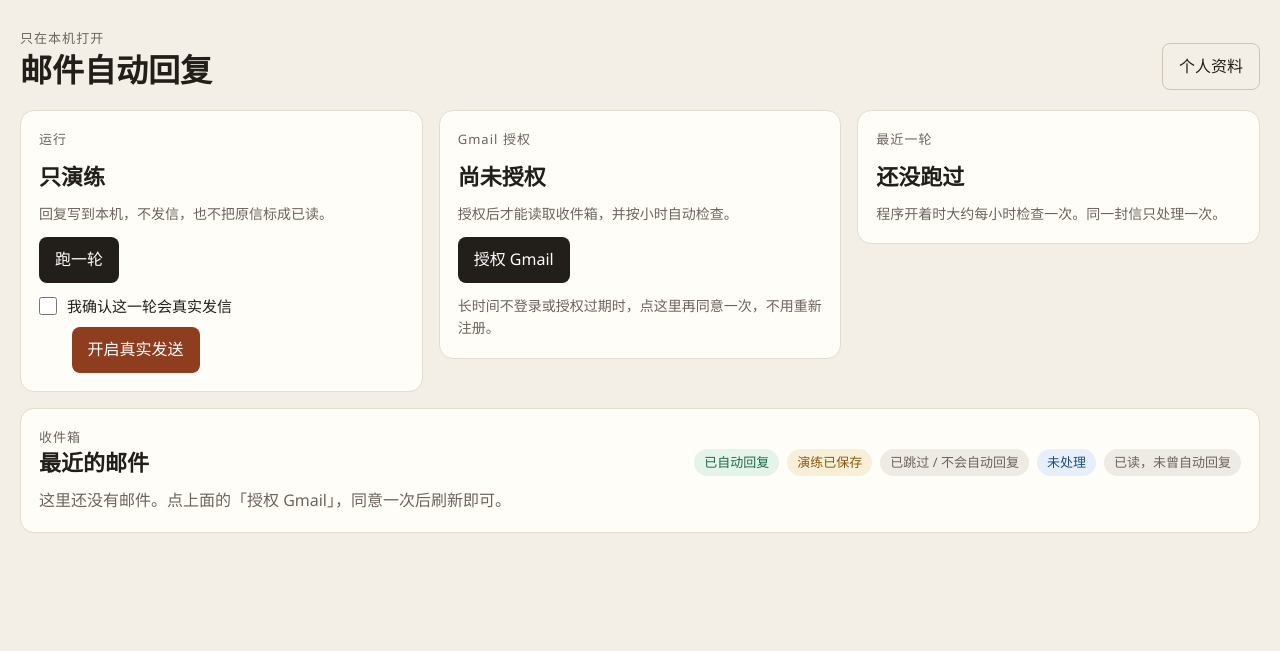
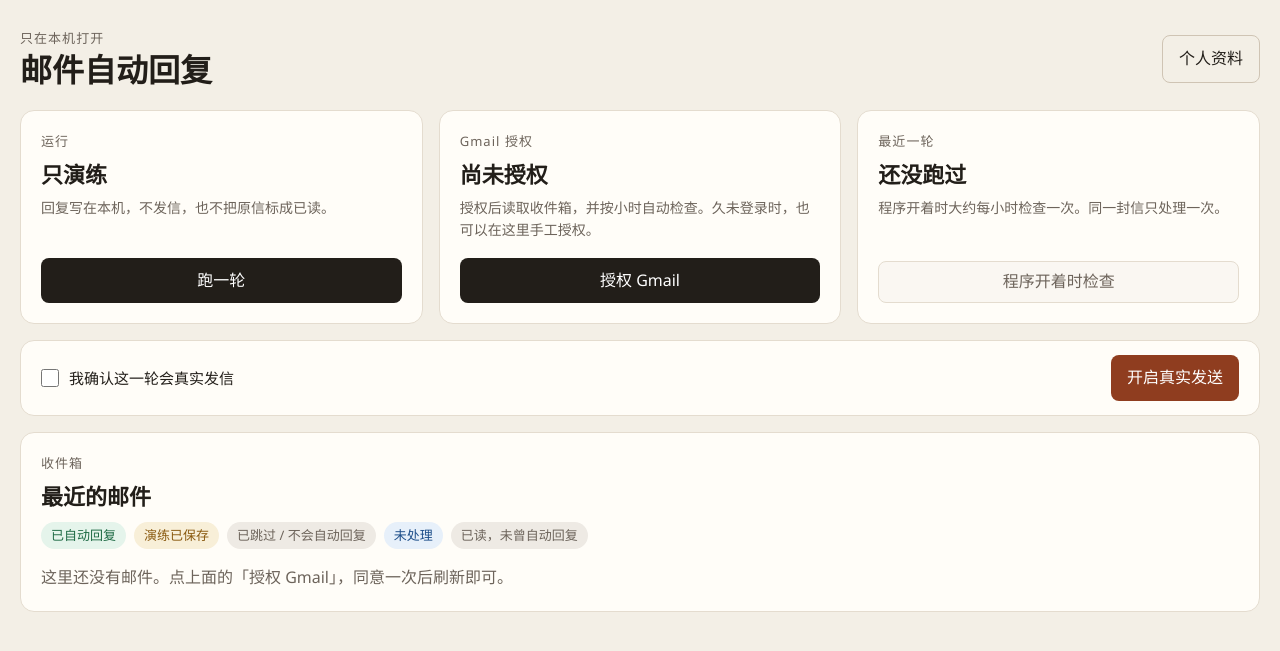
Before and after one commit to agent-room-alkl/autogmail, a Flask app: page / in a window 1280 px wide. Shown: the top 651 px of the page. Run offline with Flask 3, Linux system fonts and the light colour scheme.

Commit message:
Align the dashboard cards and keep their actions on one line.
Co-authored-by: Cursor <cursoragent@cursor.com>

```diff
--- a/static/style.css
+++ b/static/style.css
@@ -39,7 +39,7 @@ a { color: var(--accent); }
   display: flex;
   justify-content: space-between;
   gap: 20px;
-  align-items: flex-end;
+  align-items: center;
   margin-bottom: 20px;
 }
 
@@ -70,22 +70,43 @@ a { color: var(--accent); }
   grid-template-columns: repeat(3, minmax(0, 1fr));
   gap: 16px;
   margin-bottom: 16px;
-  align-items: start;
+  align-items: stretch;
 }
 
-.module { padding: 18px; display: flex; flex-direction: column; gap: 12px; min-width: 0; }
-.module-actions { display: flex; flex-direction: column; align-items: flex-start; gap: 12px; }
-.module-actions form, .confirm-form { display: flex; gap: 10px; align-items: center; }
-.confirm-form { flex-direction: column; align-items: flex-start; }
+.module { padding: 20px; display: flex; flex-direction: column; gap: 16px; min-width: 0; }
+.module-body { display: flex; flex-direction: column; gap: 8px; flex: 1; }
+.module-body .hint { min-height: 3.2em; }
+.module-actions { display: flex; flex-direction: column; gap: 10px; margin-top: auto; }
+.status-line {
+  margin: 0;
+  min-height: 42px;
+  display: flex;
+  align-items: center;
+  justify-content: center;
+  border: 1px solid var(--line);
+  border-radius: 8px;
+  color: var(--muted);
+  background: #faf7f2;
+}
+.live-bar {
+  display: flex;
+  align-items: center;
+  justify-content: space-between;
+  gap: 16px;
+  margin: 0 0 16px;
+  padding: 14px 20px;
+  background: var(--card);
+  border: 1px solid var(--line);
+  border-radius: 14px;
+}
+.module-actions form,
+.module-actions .confirm-form { display: flex; flex-direction: column; align-items: stretch; gap: 10px; width: 100%; }
+.module-actions button,
+.module-actions .button { width: 100%; min-height: 42px; text-align: center; white-space: nowrap; }
 
 .lines { margin: 0; padding-left: 18px; max-height: 9.5rem; overflow: auto; }
 
-.inbox-head {
-  display: flex;
-  justify-content: space-between;
-  gap: 16px;
-  align-items: flex-end;
-}
+.inbox-head { display: flex; flex-direction: column; align-items: flex-start; gap: 8px; }
 
 button, .button {
   appearance: none;
@@ -122,9 +143,9 @@ button:disabled { opacity: 0.6; cursor: wait; }
   flex-wrap: wrap;
   gap: 8px;
   padding: 0;
-  margin: 0;
+  margin: 4px 0 0;
   list-style: none;
-  justify-content: flex-end;
+  justify-content: flex-start;
 }
 
 .tag {
@@ -206,12 +227,11 @@ input, textarea {
 }
 
 textarea { resize: vertical; }
-.check input { width: 18px; height: 18px; margin: 0; flex: none; }
+.check input { width: 18px; height: 18px; margin: 0; flex: none; padding: 0; }
 
 @media (max-width: 980px) {
-  .modules, .auth-shell, .inbox-head { grid-template-columns: 1fr; display: grid; }
-  .inbox-head { display: flex; flex-direction: column; align-items: flex-start; }
-  .legend { justify-content: flex-start; }
+  .modules, .auth-shell { grid-template-columns: 1fr; }
+  .live-bar { align-items: stretch; flex-direction: column; }
 }
 
 @media (max-width: 640px) {
--- a/templates/index.html
+++ b/templates/index.html
@@ -31,54 +31,45 @@
 
 <div class="modules">
   <section class="module">
+    <div class="module-body">
       <p class="kicker">运行</p>
       {% if live %}
       <h2>真实发送</h2>
       <p class="hint">新的未读信会按个人资料回复，并标成已读。</p>
       {% else %}
       <h2>只演练</h2>
-    <p class="hint">{% if hosted %}不会真正发信。连接并授权 Gmail 之后，这里才会出现邮件。{% else %}回复写到本机，不发信，也不把原信标成已读。{% endif %}</p>
+      <p class="hint">{% if hosted %}现在不会发信。授权 Gmail 之后，下面才会出现邮件。{% else %}回复写在本机，不发信，也不把原信标成已读。{% endif %}</p>
       {% endif %}
+    </div>
     <div class="module-actions">
       <form method="post" action="{{ url_for('run_now') }}" {% if live %}data-confirm="当前是真实发送。这一轮会真正回复还没处理过的未读信，并把原信标成已读。"{% endif %}>
         <button type="submit">跑一轮</button>
       </form>
-      {% if live %}
-      <form method="post" action="{{ url_for('toggle') }}" data-confirm="将关闭真实发送。这一轮只把回复写在本机，不会发信。">
-        <button class="quiet" type="submit">关闭真实发送</button>
-      </form>
-      {% else %}
-      <form class="confirm-form" method="post" action="{{ url_for('toggle') }}" data-confirm="确定开启真实发送？这一轮会回复还没处理过的未读信，并把原信标成已读。已经处理过的信不会再发。">
-        <label class="check">
-          <input type="checkbox" name="confirm" value="1" required>
-          <span>我确认这一轮会真实发信</span>
-        </label>
-        <button class="danger" type="submit">开启真实发送</button>
-      </form>
-      {% endif %}
     </div>
   </section>
 
   <section class="module">
+    <div class="module-body">
       <p class="kicker">Gmail 授权</p>
       {% if account or gmail_email %}
       <h2>已授权</h2>
       <p class="account">{{ account or gmail_email }}</p>
-    {% if gmail_when %}<p class="hint">上次授权 {{ gmail_when }}</p>{% endif %}
+      <p class="hint">{% if gmail_when %}上次授权 {{ gmail_when }}。{% endif %}久未登录或授权过期时，点下面重新同意。</p>
       {% else %}
       <h2>尚未授权</h2>
-    <p class="hint">授权后才能读取收件箱，并按小时自动检查。</p>
+      <p class="hint">授权后读取收件箱，并按小时自动检查。久未登录时，也可以在这里手工授权。</p>
       {% endif %}
       {% if gmail_stale %}
       <p class="banner warn">已经较长时间没有授权。如果登不上，或一直看不到邮件，请手工重新授权。</p>
       {% endif %}
+    </div>
     <div class="module-actions">
       <a class="button" href="{{ url_for('oauth_start') }}">{% if account or gmail_email %}重新授权{% else %}授权 Gmail{% endif %}</a>
-      <p class="hint">长时间不登录或授权过期时，点这里再同意一次，不用重新注册。</p>
     </div>
   </section>
 
   <section class="module">
+    <div class="module-body">
       <p class="kicker">最近一轮</p>
       {% if last_run and last_run.summary %}
       <h2>已有记录</h2>
@@ -95,17 +86,34 @@
       {% endif %}
       {% else %}
       <h2>还没跑过</h2>
-    <p class="hint">{% if hosted %}大约每小时自动检查一次。也可以在左边立刻跑一轮。{% else %}程序开着时大约每小时检查一次。同一封信只处理一次。{% endif %}</p>
+      <p class="hint">{% if hosted %}大约每小时自动检查一次。同一封信只处理一次。{% else %}程序开着时大约每小时检查一次。同一封信只处理一次。{% endif %}</p>
       {% endif %}
+    </div>
+    <div class="module-actions">
+      <p class="status-line">{% if hosted %}每小时自动检查{% else %}程序开着时检查{% endif %}</p>
+    </div>
   </section>
 </div>
 
+{% if live %}
+<form class="live-bar" method="post" action="{{ url_for('toggle') }}" data-confirm="将关闭真实发送。这一轮只把回复写在本机，不会发信。">
+  <p class="hint">真实发送已开启。新的未读信会按个人资料回复。</p>
+  <button class="quiet" type="submit">关闭真实发送</button>
+</form>
+{% else %}
+<form class="live-bar" method="post" action="{{ url_for('toggle') }}" data-confirm="确定开启真实发送？这一轮会回复还没处理过的未读信，并把原信标成已读。已经处理过的信不会再发。">
+  <label class="check">
+    <input type="checkbox" name="confirm" value="1" required>
+    <span>我确认这一轮会真实发信</span>
+  </label>
+  <button class="danger" type="submit">开启真实发送</button>
+</form>
+{% endif %}
+
 <section class="module inbox">
   <div class="inbox-head">
-    <div>
     <p class="kicker">收件箱</p>
     <h2>最近的邮件</h2>
-    </div>
     <ul class="legend">
       <li><span class="tag sent">已自动回复</span></li>
       <li><span class="tag drafted">演练已保存</span></li>
```
Lines whose indentation alone changed are shown as unchanged.
